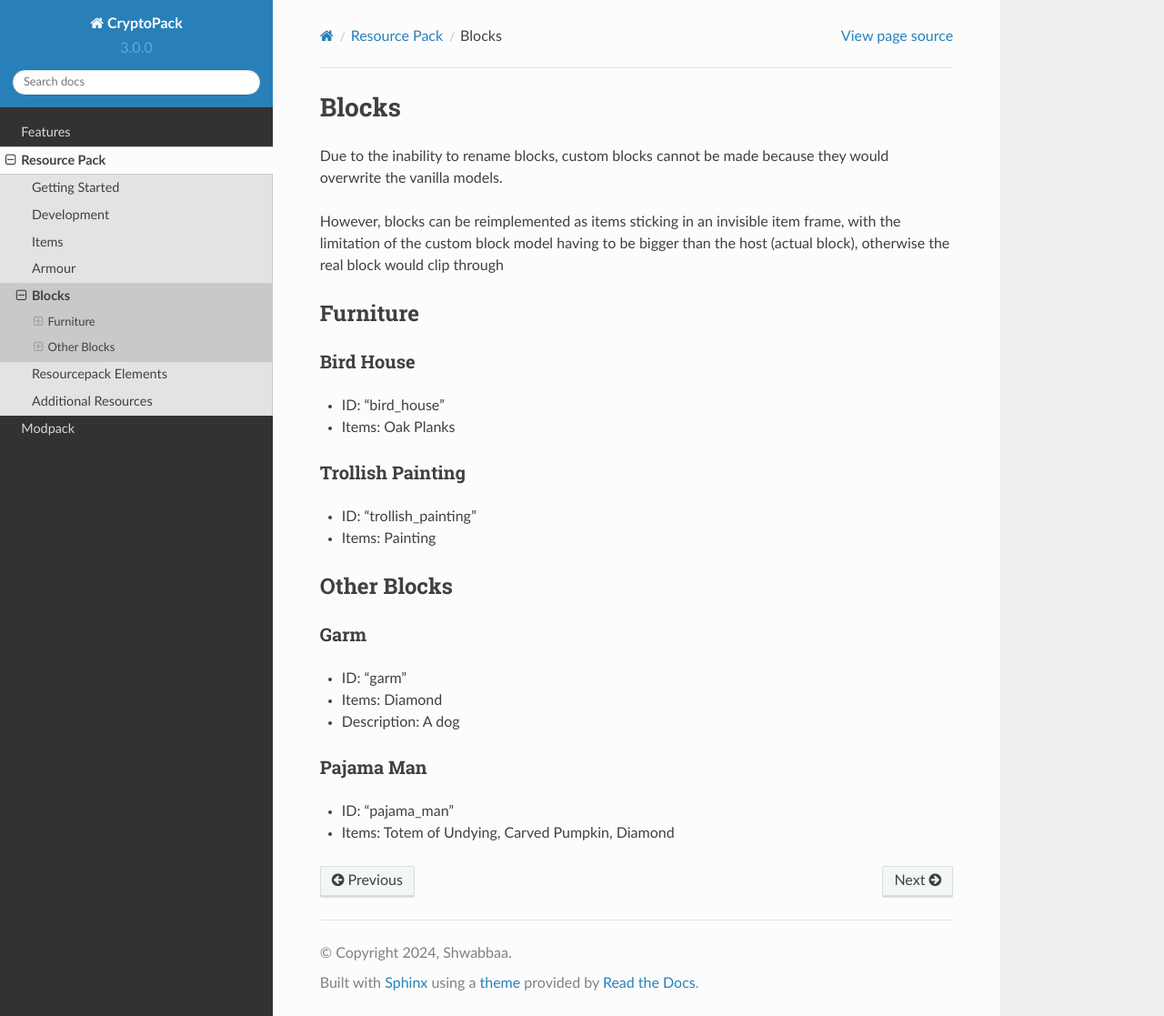
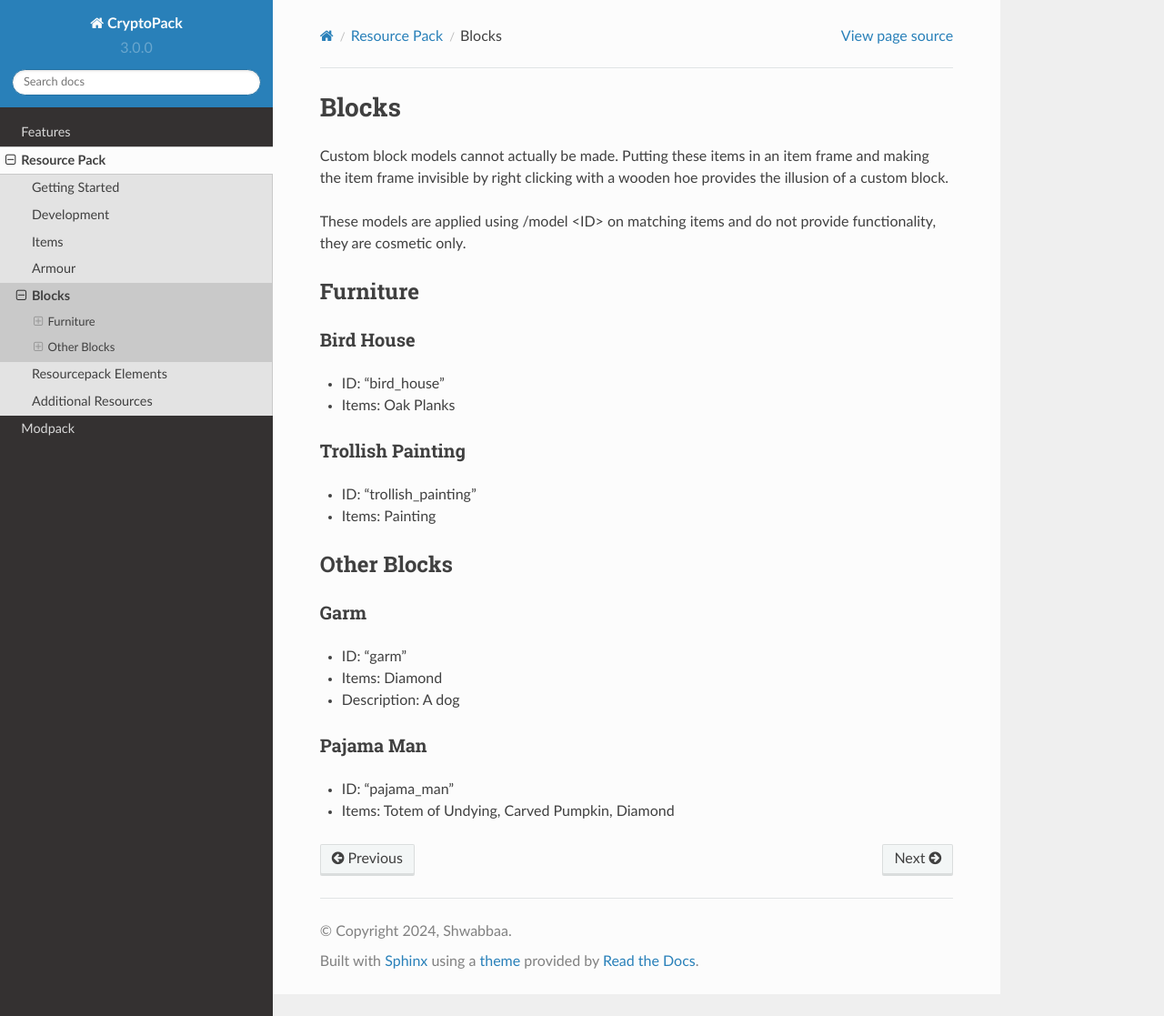
Before and after one commit to Shwabbaa/cryptopack-docs, a Sphinx documentation site: the page built from docs/source/resourcepack/blocks.rst, in a window 1280 px wide and 1117 px high. Shown: the whole window at 91% size. Built offline with Sphinx 7.4.7 and the Read the Docs theme 2.0.0, drawn with Linux system fonts in a browser that asks for light colours; pages that are not in the unit, such as notebooks, are missing from menus.

Commit message:
Update blocks.rst

```diff
--- a/docs/source/resourcepack/blocks.rst
+++ b/docs/source/resourcepack/blocks.rst
@@ -1,9 +1,9 @@
 Blocks
 ***************************************
 
-Due to the inability to rename blocks, custom blocks cannot be made because they would overwrite the vanilla models.
+Custom block models cannot actually be made. Putting these items in an item frame and making the item frame invisible by right clicking with a wooden hoe provides the illusion of a custom block.
 
-However, blocks can be reimplemented as items sticking in an invisible item frame, with the limitation of the custom block model having to be bigger than the host (actual block), otherwise the real block would clip through
+These models are applied using /model <ID> on matching items and do not provide functionality, they are cosmetic only.
 
 Furniture
 ==========
```
